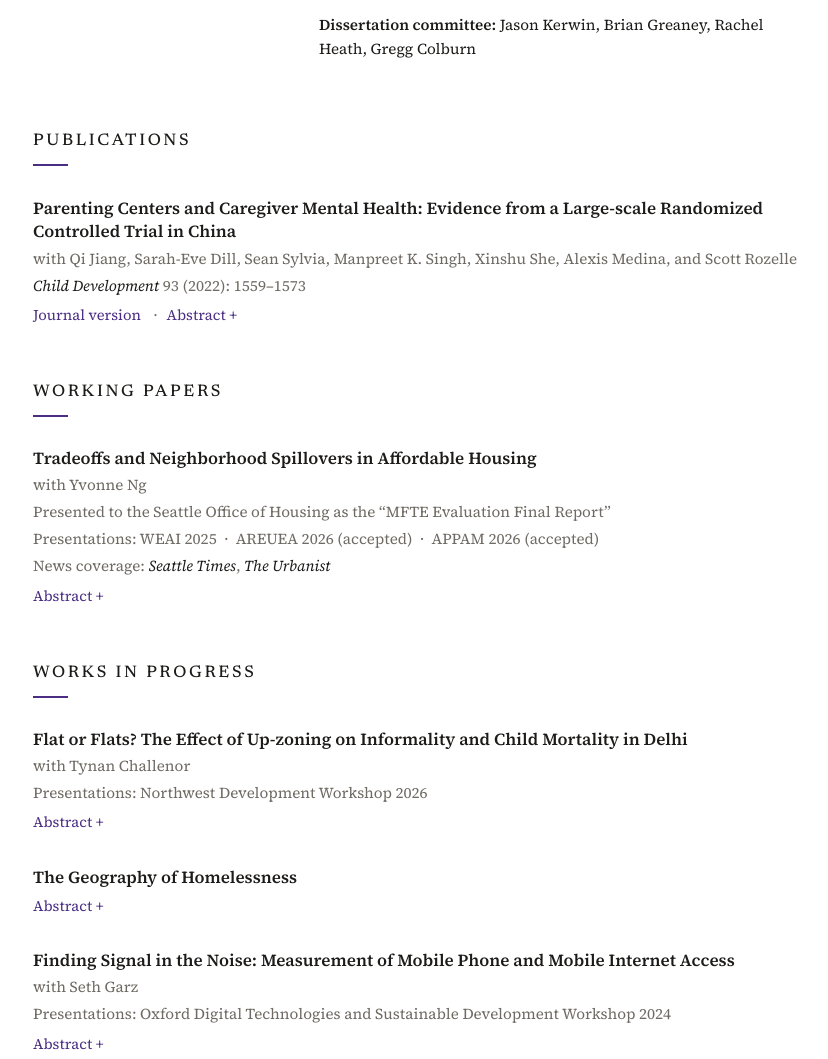
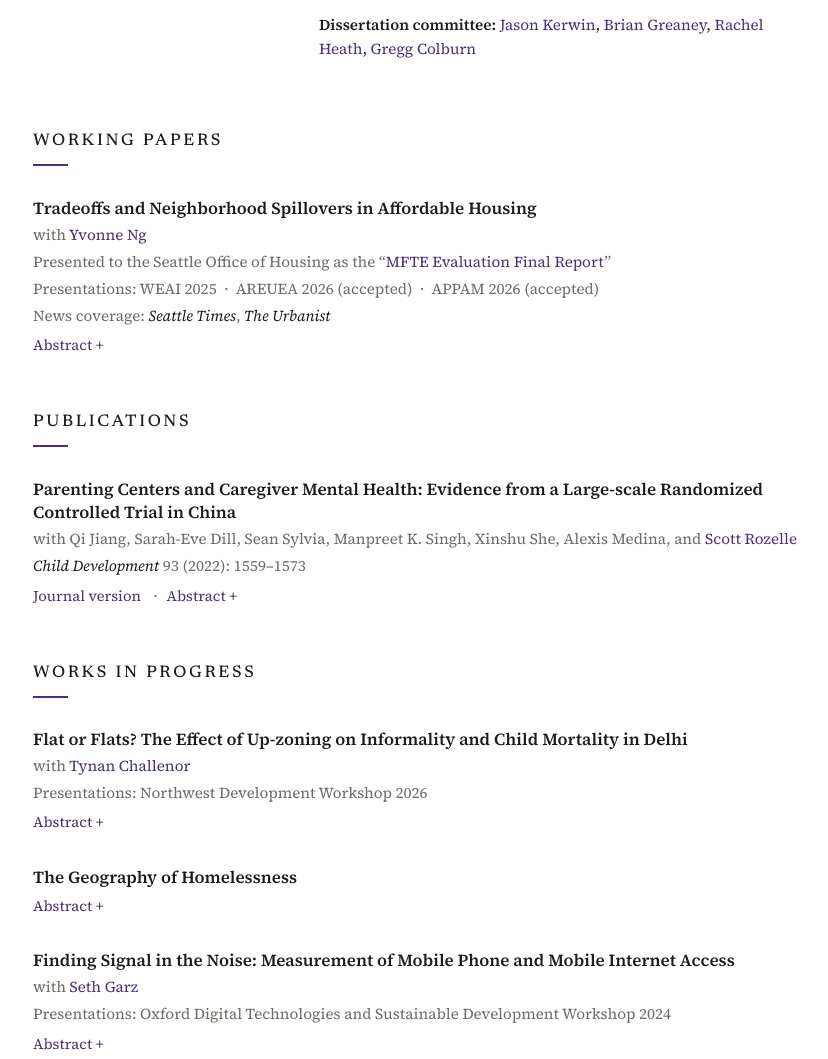
Before and after one commit to esw34/esw34.github.io, a plain HTML site: page index.html in a window 1280 px wide. Shown: the part 521-1580 px from the top of the page, without its empty margins (219-1047 px from the left). Drawn offline with Linux system fonts and the light colour scheme.

Commit message:
Add files via upload

```diff
--- a/index.html
+++ b/index.html
@@ -256,35 +256,35 @@
         <a href="mailto:esw34@uw.edu">esw34@uw.edu</a><a href="files/WangEric_CV.pdf" target="_blank" rel="noopener">Curriculum Vitae</a>
       </p>
       <p class="market-note"><strong>I will be on the job market in the 2026&ndash;2027 academic year.</strong></p>
-      <p class="committee"><strong>Dissertation committee:</strong> Jason Kerwin, Brian Greaney, Rachel Heath, Gregg Colburn</p>
+      <p class="committee"><strong>Dissertation committee:</strong> <a href="https://jasonkerwin.com/" target="_blank" rel="noopener">Jason Kerwin</a>, <a href="https://sites.google.com/view/briangreaney" target="_blank" rel="noopener">Brian Greaney</a>, <a href="https://faculty.washington.edu/rmheath/" target="_blank" rel="noopener">Rachel Heath</a>, <a href="https://re.be.uw.edu/people/gregg-colburn/" target="_blank" rel="noopener">Gregg Colburn</a></p>
     </div>
   </header>
 
   <main id="research">
 
-    <h2>Publications</h2>
+    <h2>Working Papers</h2>
 
     <article class="paper">
-      <p class="paper-title"><a href="https://doi.org/10.1111/cdev.13782" target="_blank" rel="noopener">Parenting Centers and Caregiver Mental Health: Evidence from a Large-scale Randomized Controlled Trial in China</a></p>
-      <p class="coauthors">with Qi Jiang, Sarah-Eve Dill, Sean Sylvia, Manpreet K. Singh, Xinshu She, Alexis Medina, and Scott Rozelle</p>
-      <p class="venue"><em>Child Development</em> 93 (2022): 1559&ndash;1573</p>
+      <p class="paper-title">Tradeoffs and Neighborhood Spillovers in Affordable Housing</p>
+      <p class="coauthors">with <a href="https://www.linkedin.com/in/yvonne-ng-59986065" target="_blank" rel="noopener">Yvonne Ng</a></p>
+      <p class="venue">Presented to the Seattle Office of Housing as the &ldquo;<a href="https://www.seattle.gov/documents/departments/housing/programsinitiatives/mftereauthorization/uw_mfte_finalreport_112224.pdf" target="_blank" rel="noopener">MFTE Evaluation Final Report</a>&rdquo;</p>
+      <p class="venue">Presentations: WEAI 2025 &nbsp;&middot;&nbsp; AREUEA 2026 (accepted) &nbsp;&middot;&nbsp; APPAM 2026 (accepted)</p>
+      <p class="venue">News coverage: <a href="https://www.seattletimes.com/seattle-news/homeless/seattle-weighs-sweeter-tax-deal-for-developers/" target="_blank" rel="noopener"><em>Seattle Times</em></a>, <a href="https://www.theurbanist.org/seattle-poised-to-overhaul-mfte-housing-affordability-program-despite-tenant-concerns/" target="_blank" rel="noopener"><em>The Urbanist</em></a></p>
       <div class="paper-links">
-        <a href="https://doi.org/10.1111/cdev.13782" target="_blank" rel="noopener">Journal version</a>
         <details><summary>Abstract</summary>
           <span class="abstract">[Paste abstract here]</span>
         </details>
       </div>
     </article>
 
-    <h2>Working Papers</h2>
+    <h2>Publications</h2>
 
     <article class="paper">
-      <p class="paper-title">Tradeoffs and Neighborhood Spillovers in Affordable Housing</p>
-      <p class="coauthors">with Yvonne Ng</p>
-      <p class="venue">Presented to the Seattle Office of Housing as the &ldquo;MFTE Evaluation Final Report&rdquo;</p>
-      <p class="venue">Presentations: WEAI 2025 &nbsp;&middot;&nbsp; AREUEA 2026 (accepted) &nbsp;&middot;&nbsp; APPAM 2026 (accepted)</p>
-      <p class="venue">News coverage: <em>Seattle Times</em>, <em>The Urbanist</em></p>
+      <p class="paper-title"><a href="https://doi.org/10.1111/cdev.13782" target="_blank" rel="noopener">Parenting Centers and Caregiver Mental Health: Evidence from a Large-scale Randomized Controlled Trial in China</a></p>
+      <p class="coauthors">with Qi Jiang, Sarah-Eve Dill, Sean Sylvia, Manpreet K. Singh, Xinshu She, Alexis Medina, and <a href="https://sccei.fsi.stanford.edu/reap/people/scott_rozelle" target="_blank" rel="noopener">Scott Rozelle</a></p>
+      <p class="venue"><em>Child Development</em> 93 (2022): 1559&ndash;1573</p>
       <div class="paper-links">
+        <a href="https://doi.org/10.1111/cdev.13782" target="_blank" rel="noopener">Journal version</a>
         <details><summary>Abstract</summary>
           <span class="abstract">[Paste abstract here]</span>
         </details>
@@ -295,7 +295,7 @@
 
     <article class="paper">
       <p class="paper-title">Flat or Flats? The Effect of Up-zoning on Informality and Child Mortality in Delhi</p>
-      <p class="coauthors">with Tynan Challenor</p>
+      <p class="coauthors">with <a href="https://econ.washington.edu/people/tynan-challenor" target="_blank" rel="noopener">Tynan Challenor</a></p>
       <p class="venue">Presentations: Northwest Development Workshop 2026</p>
       <div class="paper-links">
         <details><summary>Abstract</summary>
@@ -315,7 +315,7 @@
 
     <article class="paper">
       <p class="paper-title">Finding Signal in the Noise: Measurement of Mobile Phone and Mobile Internet Access</p>
-      <p class="coauthors">with Seth Garz</p>
+      <p class="coauthors">with <a href="https://www.linkedin.com/in/sethag" target="_blank" rel="noopener">Seth Garz</a></p>
       <p class="venue">Presentations: Oxford Digital Technologies and Sustainable Development Workshop 2024</p>
       <div class="paper-links">
         <details><summary>Abstract</summary>
```
